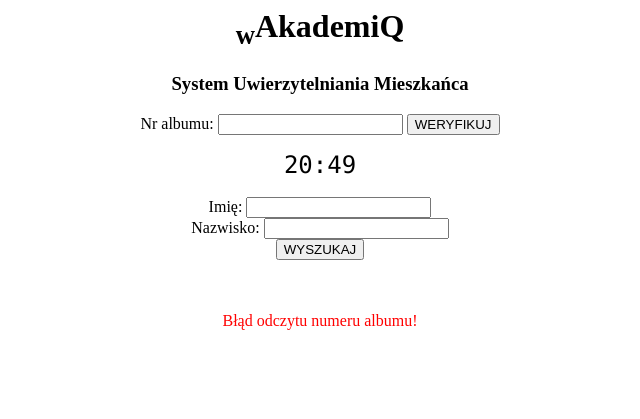
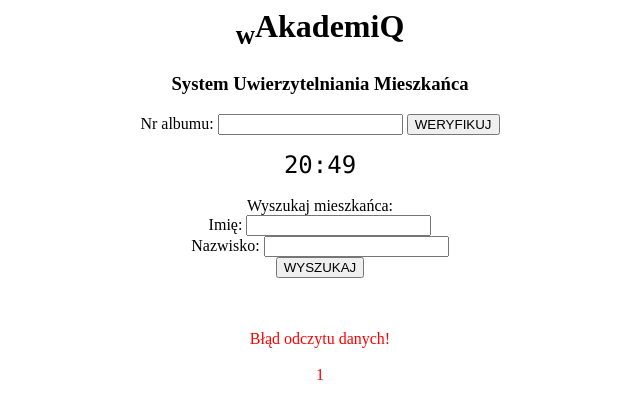
Before and after one commit to studenciaki/wAkademiQ, a PHP site: page /index.php in a window 1280 px wide. Shown: the top 419 px of the page, without its empty margins (320-960 px from the left). Run offline with PHP 8.4, Linux system fonts and the light colour scheme; the visitor is signed in with stand-in values (Sample User, id 1).

Commit message:
Update index.php

```diff
--- a/index.php
+++ b/index.php
@@ -24,6 +24,7 @@ document.write(godz + ':' + min);
 </script>
 </font>
 <br><br>
+Wyszukaj mieszkańca:<br>
 <form action="wyszukaj.php" method="post">
 Imię:  <input type="text" name="imie"/><br>
 Nazwisko:  <input type="text" name="nazwisko"/><br>
@@ -47,14 +48,14 @@ if(isset($_SESSION['blad_zapytania']))
 }
 if(isset($_SESSION['blad']))
 {
-	echo("</font><br><br><font color='red'>Błąd odczytu numeru albumu!");
+	echo("</font><br><br><font color='red'>Błąd odczytu danych!");
 	unset($_SESSION['blad']);
 }
 if(isset($_SESSION['brak_w_bazie']))
 {
-	echo '<script type="text/javascript">';
-    echo 'alert("Brak numeru albumu w bazie!");';
-    echo '</script>';
+	echo("</font><br><br><font color='red'>");
+	echo $_SESSION['brak_w_bazie'];
+	echo("</font>");
 	unset($_SESSION['brak_w_bazie']);
 }
 ?>
```
